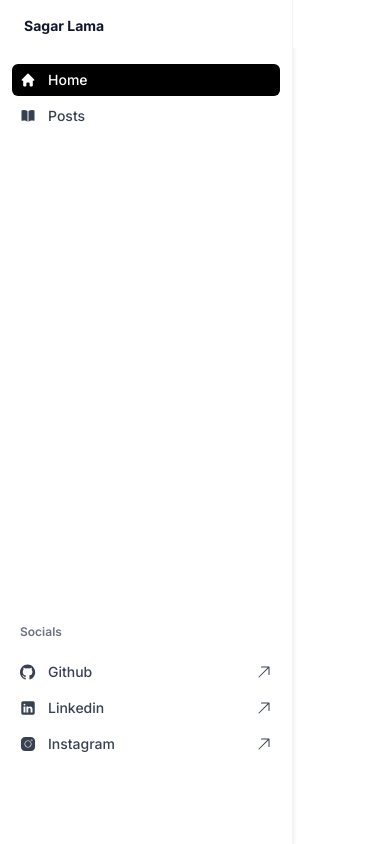
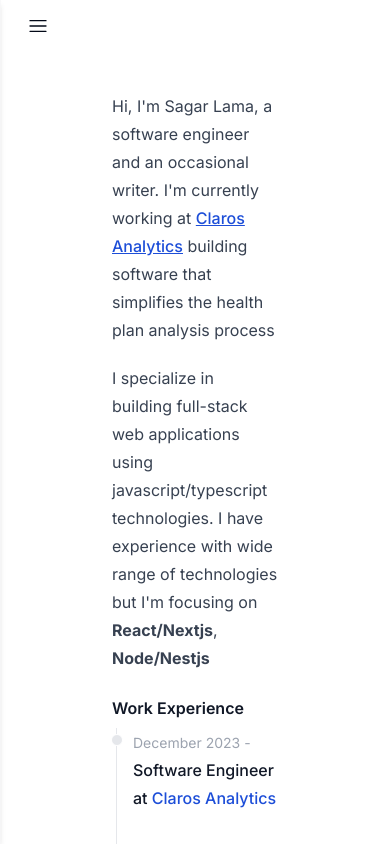
Before and after one commit to sagarPakhrin/sagarlama.com, a Next.js app: page / in a window 390 px wide. Built offline with nearby package versions, Linux system fonts and the light colour scheme; no server answers.

Commit message:
finished

```diff
--- a/src/components/header/header.tsx
+++ b/src/components/header/header.tsx
@@ -2,17 +2,28 @@
 import { useUiContext } from "@/context/ui-context";
 import { cn } from "@/lib/utils";
 import { useEffect, useState } from "react";
+import { Button } from "../ui/button";
+import { HamburgerMenuIcon } from "@radix-ui/react-icons";
 
 export const Header = () => {
-  const { isScrolled: isScrolledContext } = useUiContext();
+  const { isScrolled: isScrolledContext, openSidebar } = useUiContext();
 
   return (
     <div
       className={cn(
-        "filter-blur sticky top-0 z-10 flex flex-col justify-center px-3 py-2 dark:border-b dark:border-gray-900",
+        "filter-blur sticky top-0 z-10 px-3 py-2 dark:border-b dark:border-gray-900",
         "bg-white dark:bg-gray-900 transition-shadow min-h-12",
         isScrolledContext && "bg-white/50 backdrop-blur-lg shadow-md",
       )}
-    ></div>
+    >
+      <Button
+        variant="ghost"
+        className="lg:hidden"
+        aria-label="Open sidebar"
+        onClick={openSidebar}
+      >
+        <HamburgerMenuIcon className="h-5 w-5" />
+      </Button>
+    </div>
   );
 };
--- a/src/components/sidebar/sidebar.tsx
+++ b/src/components/sidebar/sidebar.tsx
@@ -13,11 +13,16 @@ import Github from "@/assets/icons/github.svg";
 import LinkedIn from "@/assets/icons/linkedin.svg";
 import Instagram from "@/assets/icons/insta.svg";
 import { useEffect, useRef, useState } from "react";
+import { useUiContext } from "@/context/ui-context";
+import { Button } from "../ui/button";
+import { CgClose } from "react-icons/cg";
 
 export const Sidebar = () => {
   const pathname = usePathname();
   const asideRef = useRef<HTMLDivElement>(null);
   const [isScrolled, setScrolled] = useState(false);
+
+  const { isSidebarOpen, closeSidebar } = useUiContext();
 
   const links = [
     { name: "Home", href: "/", icon: HiMiniHome },
@@ -65,11 +70,16 @@ export const Sidebar = () => {
   }, [asideRef]);
 
   return (
+    <>
       <aside
         className={cn(
           "w-3/4 sm:w-1/2 md:w-1/3 lg:w-56 2xl:w-72 3xl:w-80",
           "flex flex-col h-full shadow-md max-h-screen min-h-screen overflow-y-auto",
           "border-r border-gray-100 bg-white pb-10 dark:border-gray-800 dark:bg-gray-900 sm:pb-0 lg:z-auto lg:dark:bg-gray-900",
+          "absolute -translate-x-full z-30",
+          "lg:relative lg:translate-x-0",
+          "transform transition duration-200 ease-in-out",
+          isSidebarOpen && "translate-x-0",
         )}
         ref={asideRef}
       >
@@ -77,8 +87,17 @@ export const Sidebar = () => {
           className={cn(
             "px-3 py-4 sticky top-0 z-10 bg-white/70 backdrop-blur-lg",
             isScrolled && "shadow-md",
+            "flex items-center gap-2",
           )}
         >
+          <Button
+            variant="ghost"
+            className="px-0 py-0 h-6 w-6 lg:hidden"
+            onClick={closeSidebar}
+            aria-label="Close sidebar"
+          >
+            <CgClose className="h-5 w-5" />
+          </Button>
           <h2 className="pl-3 text-sm font-bold text-primary line-clamp-1">
             Sagar Lama
           </h2>
@@ -132,5 +151,12 @@ export const Sidebar = () => {
           </div>
         </nav>
       </aside>
+      {isSidebarOpen && (
+        <div
+          onClick={closeSidebar}
+          className={cn("fixed inset-0 z-20 bg-black transition bg-opacity-20")}
+        />
+      )}
+    </>
   );
 };
--- a/src/context/ui-context.tsx
+++ b/src/context/ui-context.tsx
@@ -26,6 +26,7 @@ type Props = {
 const UIProvider = ({ children, ...props }: Props) => {
   const [isScrolled, setScrolled] = useState(false);
   const mainRef = useRef<HTMLDivElement>(null);
+  const [sideBarOpen, setSideBarOpen] = useState(false);
 
   const handleScroll = () => {
     if (mainRef.current) {
@@ -46,11 +47,17 @@ const UIProvider = ({ children, ...props }: Props) => {
     };
   }, []);
 
-  const openSidebar = () => {};
+  const openSidebar = () => {
+    setSideBarOpen(true);
+  };
 
-  const closeSidebar = () => {};
+  const closeSidebar = () => {
+    setSideBarOpen(false);
+  };
 
-  const toggleSidebar = () => {};
+  const toggleSidebar = () => {
+    setSideBarOpen((prev) => !prev);
+  };
 
   return (
     <Provider
@@ -60,7 +67,7 @@ const UIProvider = ({ children, ...props }: Props) => {
         closeSidebar,
         toggleSidebar,
         mainRef,
-        isSidebarOpen: true,
+        isSidebarOpen: sideBarOpen,
       }}
       {...props}
     >
```
Lines whose indentation alone changed are shown as unchanged.
